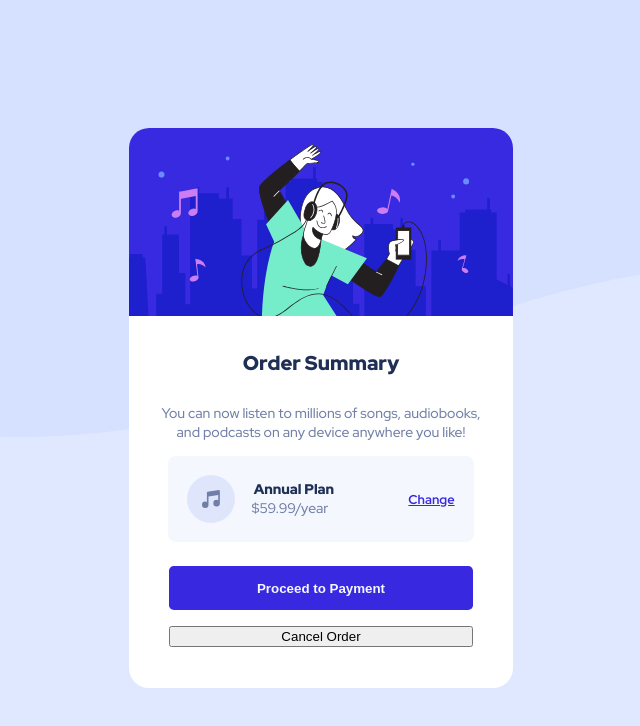
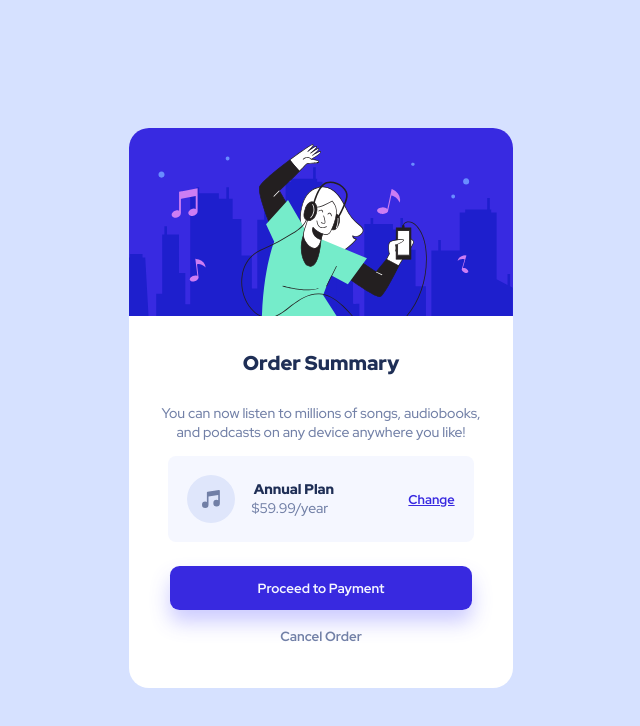
Before and after one commit to jairpss/order-summary-component, a plain HTML site: page index.html in a window 1280 px wide. Shown: the whole page, without its empty margins (327-967 px from the left). Drawn offline with Linux system fonts and the light colour scheme.

Commit message:
button done

```diff
--- a/style/style.scss
+++ b/style/style.scss
@@ -4,6 +4,7 @@
 
 $pale-blue: hsl(225, 100%, 94%);
 $bright-blue: hsl(245, 75%, 52%);
+$btn-active: hsl(245, 63%, 59%);
 $very-pale-blue: hsl(225, 100%, 98%);
 $desaturated-blue: hsl(224, 23%, 55%);
 $dark-blue: hsl(223, 47%, 23%);
@@ -20,9 +21,11 @@ body {
   background-color: $pale-blue;
   background-image: url("../images/pattern-background-desktop.svg");
   background-repeat: no-repeat;
+  background-size: cover;
   display: flex;
   justify-content: center;
   align-items: center;
+  overflow: hidden;
 }
 
 .main {
@@ -111,11 +114,36 @@ body {
     .pay-btn {
       background-color: $bright-blue;
       border: none;
-      border-radius: 0.3rem;
-      padding: 0.9rem 5.5rem;
+      border-radius: 0.6rem;
+      padding: 0.8rem 5.5rem;
       color: $very-pale-blue;
       font-weight: 700;
       margin-bottom: 1rem;
+      font-family: $main-font;
+      transition: all ease-in-out 0.2s;
+      box-shadow: 0px 12px 20px rgba(85, 82, 255, 0.3);
+
+      &:hover {
+        background: $btn-active;
+        cursor: pointer;
+        border: none;
+        box-shadow: 0px 12px 20px rgba(119, 117, 252, 0.3);
+      }
+    }
+
+    .cancel-btn {
+      background-color: transparent;
+      border: none;
+      color: $desaturated-blue;
+      font-weight: 700;
+      font-family: $main-font;
+      transition: all ease-in-out 0.2s;
+
+      &:hover {
+        color: $dark-blue;
+        cursor: pointer;
+        border: none;
+      }
     }
   }
 }
```
Also changed, not shown: style/style.css, 1 other file.
